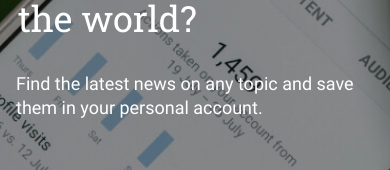
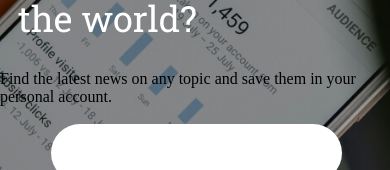
Before and after one commit to romans1995/news-explorer-frontend, a React (Create React App) app in the folder newsexplorer/: page / in a window 390 px wide. Shown: the part 195-365 px from the top of the page. Built offline with nearby package versions, Linux system fonts and the light colour scheme; a web font is replaced by a local one.

Commit message:
search_pargrap, incorrectly used modifiers

```diff
--- a/newsexplorer/src/components/SavedNews/SavedNews.js
+++ b/newsexplorer/src/components/SavedNews/SavedNews.js
@@ -25,7 +25,7 @@ const SavedNews = () => {
         }
     };
     return (
-        <div className="savedNews">
+        <main className="savedNews">
             <div className='savedNews__text'>
                 <p className="savedNews__P">saved articles</p>
                 <h2 className='savedNews__hsecond'>{user.firstName},you have {data.length} saved articles</h2>
@@ -34,7 +34,7 @@ const SavedNews = () => {
             <div className='NewsCardList-container'>
                 <NewsCardList />
             </div>
-        </div>
+        </main>
     );
 }
 
--- a/newsexplorer/src/components/SearchForm/SearchForm.css
+++ b/newsexplorer/src/components/SearchForm/SearchForm.css
@@ -20,7 +20,7 @@
     margin: 0;
 }
 
-.search_pargrap {
+.search__pargrap {
     font-family: 'Roboto', Arial, Helvetica, sans-serif, Arial, Helvetica, sans-serif;
     font-style: normal;
     font-weight: 400;
@@ -176,7 +176,7 @@ button.NewsCardList__button:hover {
         line-height: 40px;
         padding: 160px 18px 16px 18px;
     }
-    .search_pargrap {
+    .search__pargrap {
         padding: 0px 16px;
         margin-bottom: 122px;
     }
```
